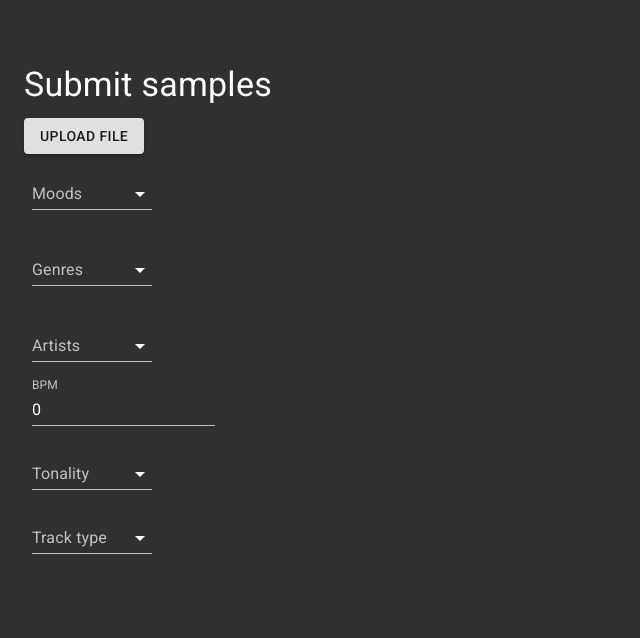
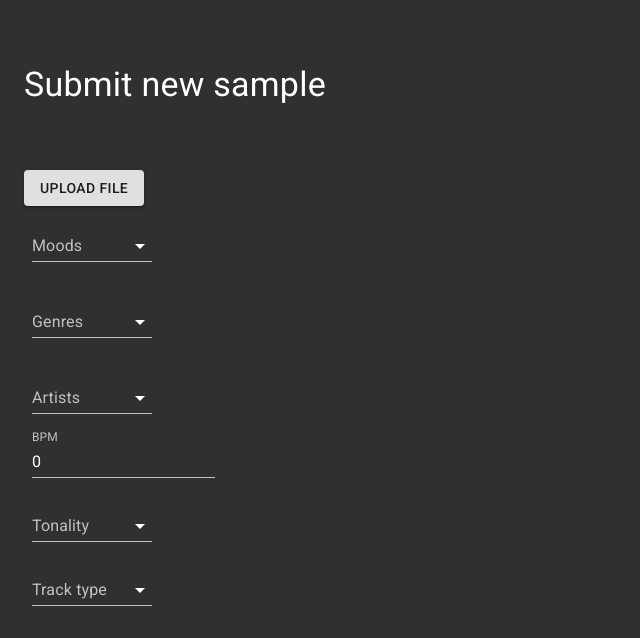
Before and after one commit to k-k-k-kirill/generator-admin, a React (Create React App) app: page / in a window 1280 px wide. Shown: the top 638 px of the page, without its empty margins (0-640 px from the left). Built offline with nearby package versions, Linux system fonts and the light colour scheme.

Commit message:
main title

```diff
--- /dev/null
+++ b/src/components/MainTitle/MainTitle.tsx
@@ -0,0 +1,25 @@
+import React from 'react';
+import Typography from '@material-ui/core/Typography';
+import { MainTitleProps } from './types';
+import { makeStyles } from '@material-ui/core/styles';
+
+const useStyles = makeStyles((theme) => ({
+    title: {
+        display: 'block',
+        marginBottom: theme.spacing(8),
+    }
+}))
+
+const MainTitle: React.FC<MainTitleProps> = (props: MainTitleProps) => {
+    const classes = useStyles();
+
+    return (
+        <div className={classes.title}>
+            <Typography variant="h4" component="h1" gutterBottom>
+                {props.label}
+            </Typography>
+        </div>
+    );
+};
+
+export default MainTitle;
--- /dev/null
+++ b/src/components/MainTitle/types.ts
@@ -0,0 +1,3 @@
+export interface MainTitleProps {
+    label: string,
+};
--- a/src/components/SampleSubmissionForm/SampleSubmissionForm.tsx
+++ b/src/components/SampleSubmissionForm/SampleSubmissionForm.tsx
@@ -1,7 +1,6 @@
 import React, { useState } from 'react';
 import { moodsData, genresData, artistData, tonalitiesData, trackTypeData } from './data';
 import { extractLabels } from '../../utils/extractLabels';
-import { makeStyles } from '@material-ui/core/styles';
 
 //Components
 import MultiSelectRow from '../MultiselectRow/MultiSelectRow';
--- a/src/views/Home/Home.tsx
+++ b/src/views/Home/Home.tsx
@@ -1,11 +1,11 @@
 import React from 'react';
-import Typography from '@material-ui/core/Typography';
 import { ThemeProvider } from "@material-ui/styles";
 import { createMuiTheme, CssBaseline } from "@material-ui/core";
 
 //Components
 import Layout from '../../components/Layout/Layout';
 import SampleSubmissionForm from '../../components/SampleSubmissionForm/SampleSubmissionForm';
+import MainTitle from '../../components/MainTitle/MainTitle';
 
 const theme = createMuiTheme({
     palette: {
@@ -18,9 +18,7 @@ const Home: React.FC = () => {
         <ThemeProvider theme={theme}>
             <CssBaseline />
             <Layout>
-                <Typography variant="h4" component="h1" gutterBottom>
-                    Submit samples
-                </Typography>
+                <MainTitle label="Submit new sample" />
                 <SampleSubmissionForm />
             </Layout>
         </ThemeProvider>
```
